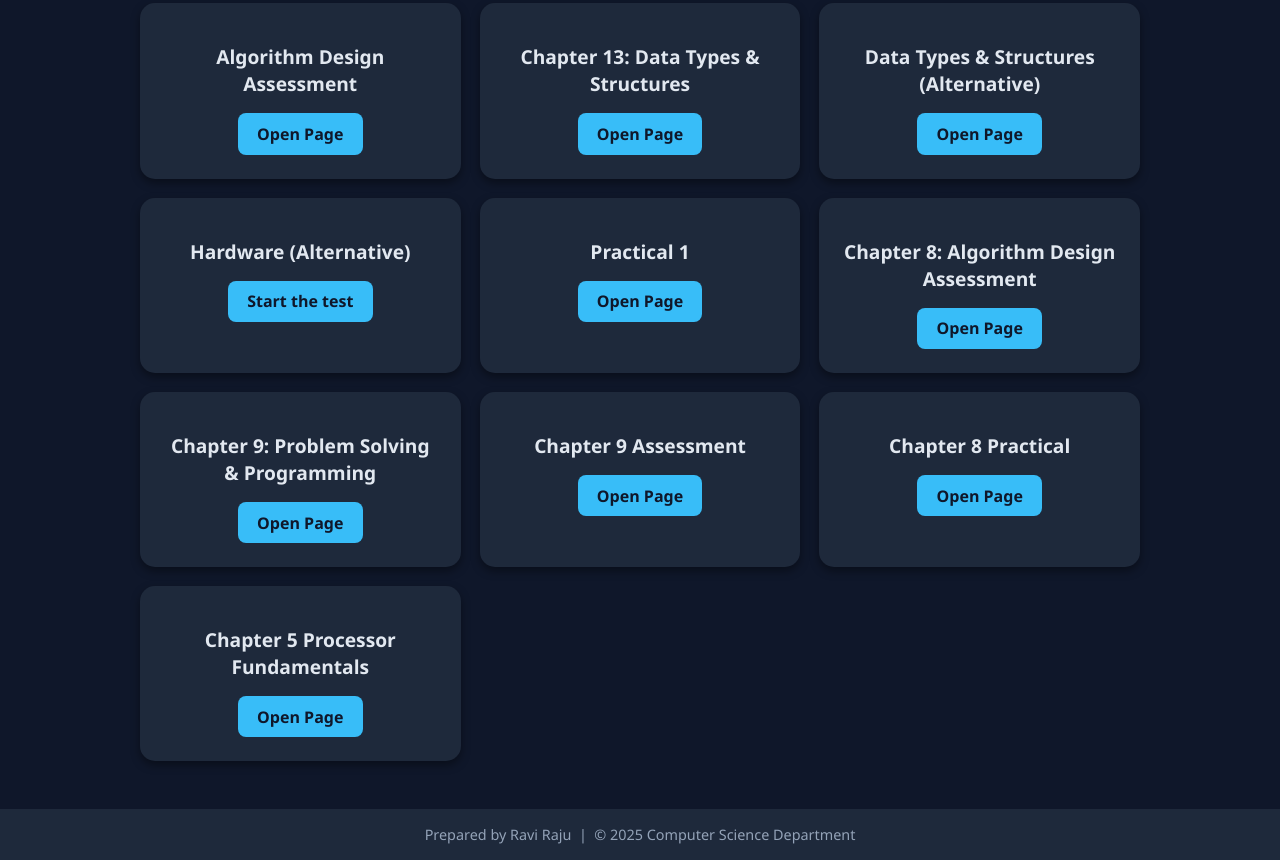
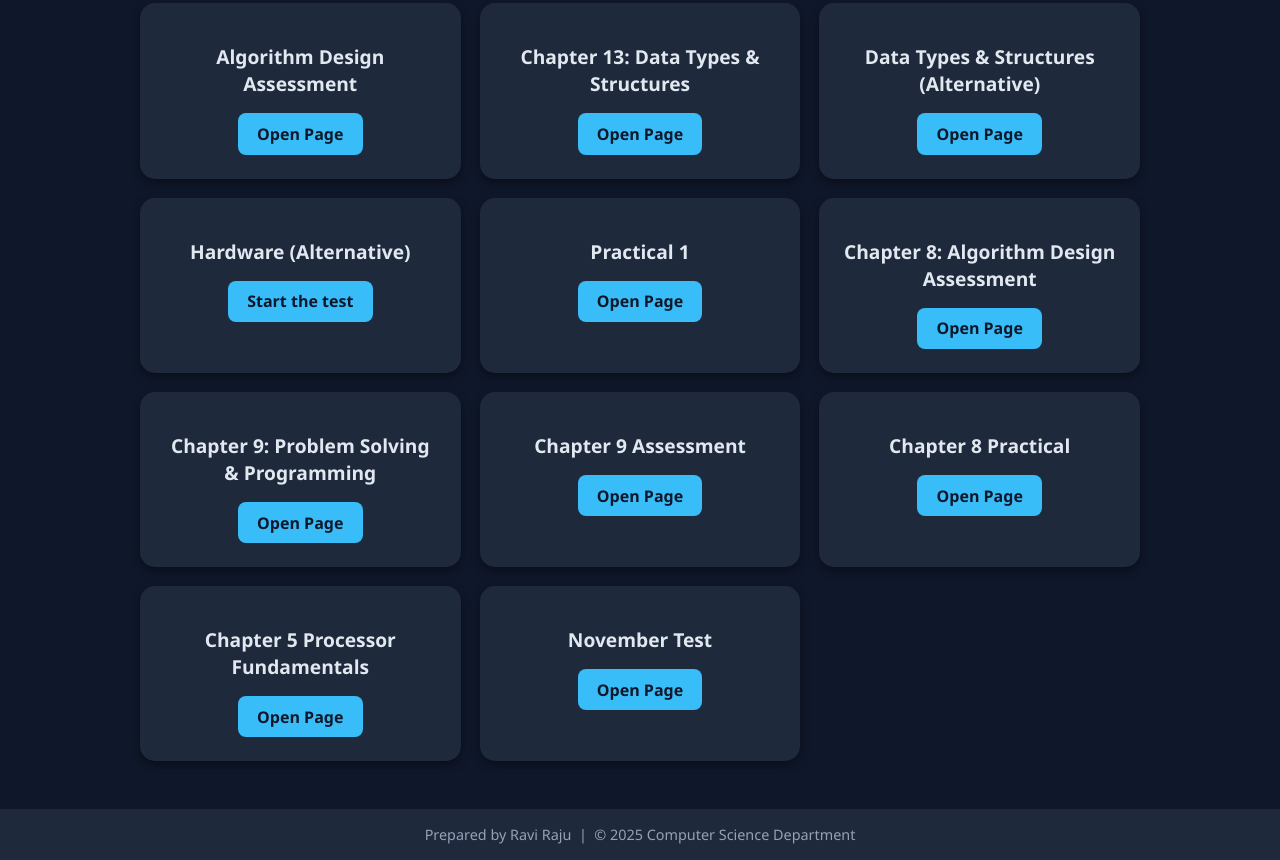
Before and after one commit to PoojaRavi8902/AS-Practicals, a plain HTML site: page index.html in a window 1280 px wide. Shown: the part 1150-2010 px from the top of the page. Drawn offline with Linux system fonts and the light colour scheme.

Commit message:
Update index.html with new chapters and assessments
Added new chapters and assessments to the index page, including Chapter 8 and Chapter 9 content.

```diff
--- a/index.html
+++ b/index.html
@@ -216,6 +216,11 @@
       <h2>Chapter 5 Processor Fundamentals</h2>
       <a href="Computer-Architecture.html" class="btn">Open Page</a>
     </div>
+
+        <div class="card">
+      <h2>November Test</h2>
+      <a href="Test-November.html" class="btn">Open Page</a>
+    </div>
   </main>
 
      </main>
```
